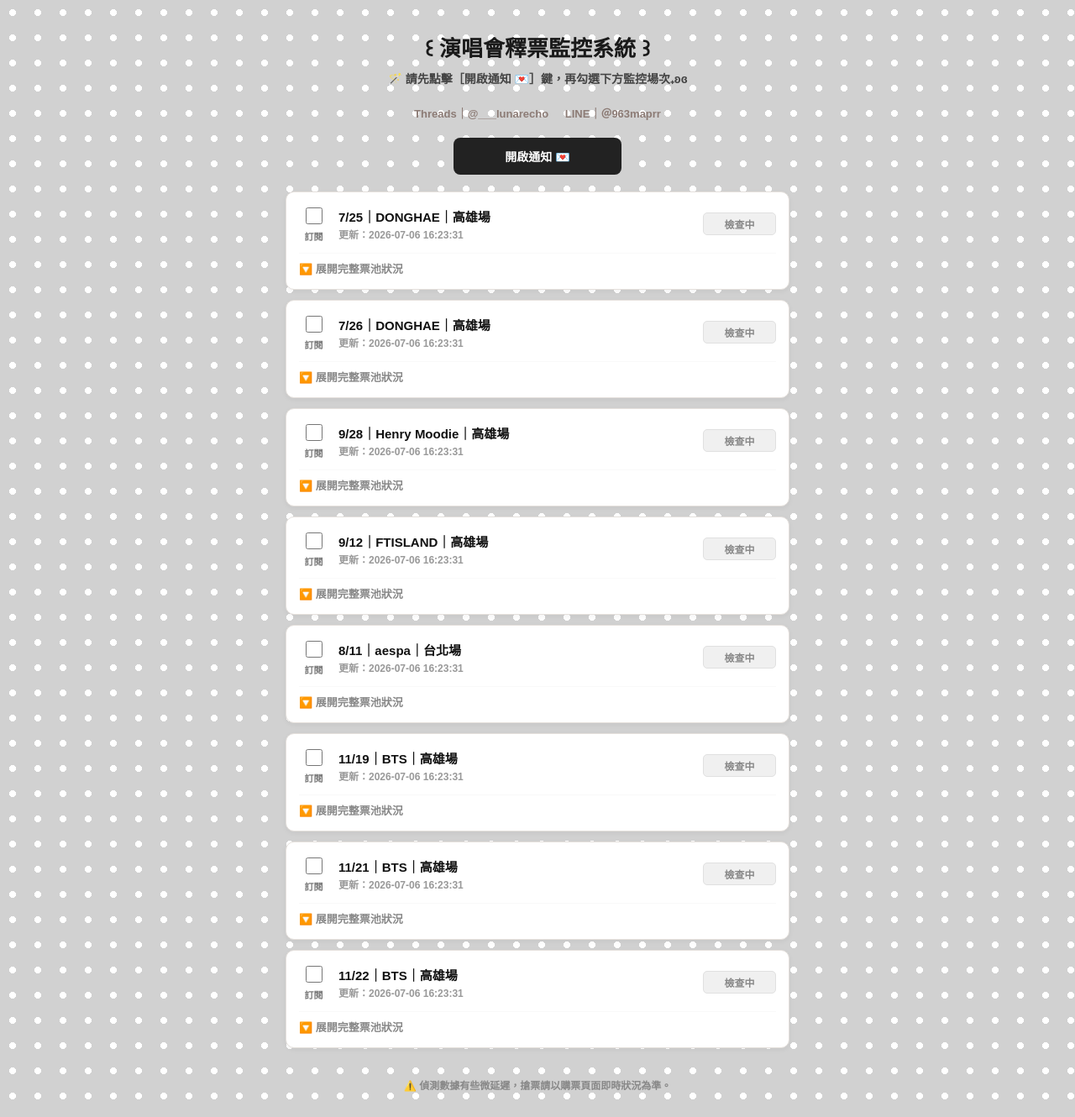
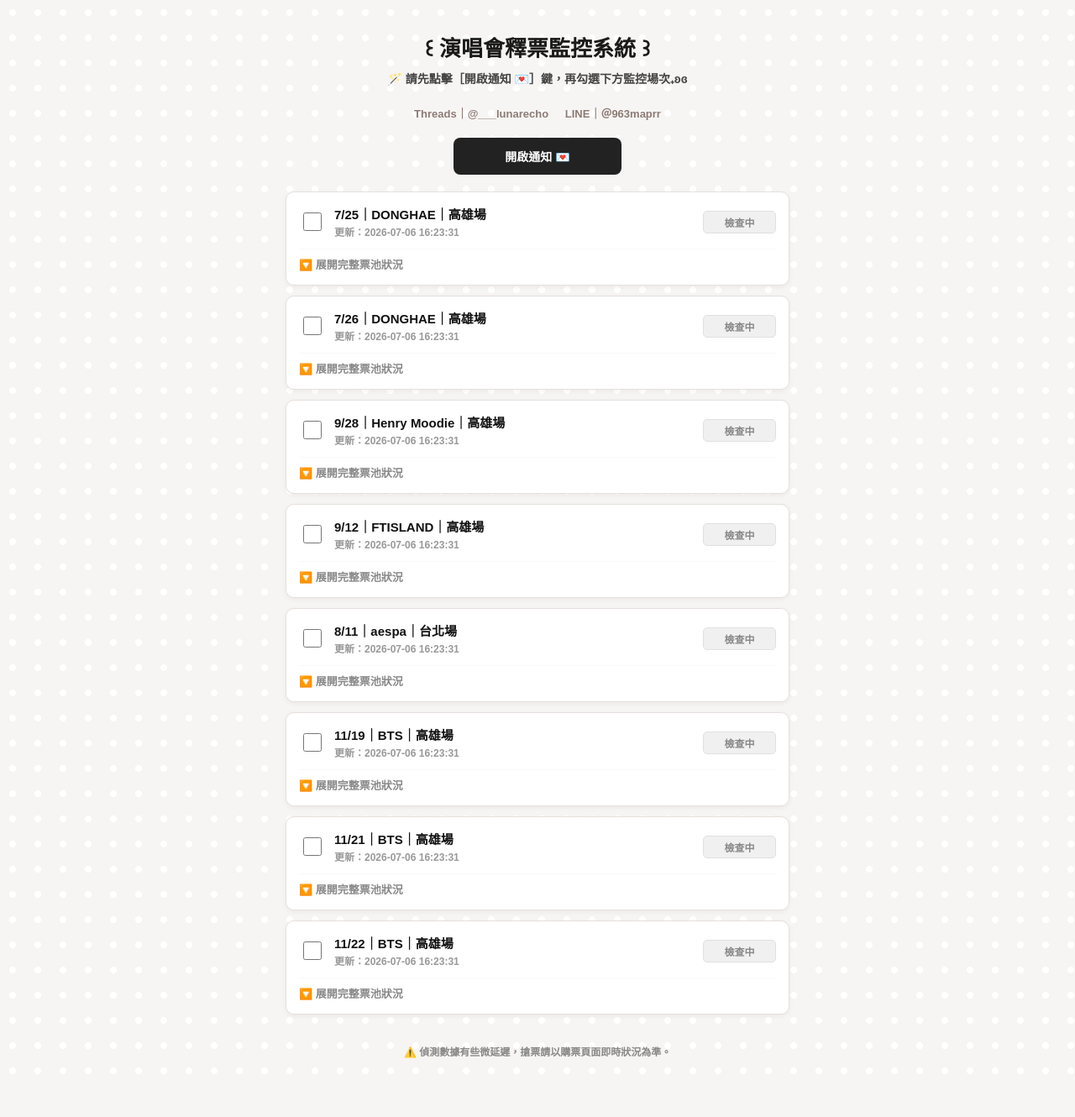
Before and after one commit to L-lunar-echo/ticket-monitor, a Flask app: page / in a window 1280 px wide. Shown: the whole page at 84% size. After the commit the page ends 1260 px from the top, so only its background shows below. Run offline with Flask 3, Linux system fonts and the light colour scheme; some web fonts are replaced.

Commit message:
index.html

```diff
--- a/templates/index.html
+++ b/templates/index.html
@@ -7,7 +7,7 @@
     <link href="https://fonts.googleapis.com/css2?family=Zen+Maru+Gothic:wght@400;500;700;900&display=swap" rel="stylesheet">
     <style>
         :root {
-            --bg-color: #d1d1d1;
+            --bg-color: #f7f5f3;
             --card-bg: #ffffff;
             --text-main: #333333;
             --accent-color: #8c7b75;
@@ -24,35 +24,34 @@
             background-size: 30px 30px;
             color: var(--text-main);
             font-size: 14px;
-            font-weight: 600;
+            font-weight: 700; /* 全面改為 700 */
         }
 
-        h1 { color: #1a1a1a; margin-bottom: 10px; text-align: center; font-size: 26px; font-weight: 900; }
+        h1 { color: #1a1a1a; margin-bottom: 10px; text-align: center; font-size: 26px; font-weight: 700; }
         .subtitle { color: #444; margin-bottom: 20px; font-size: 14px; text-align: center; line-height: 1.4; font-weight: 700; }
 
         .author { font-size: 13px; color: #666; margin-bottom: 20px; text-align: center; font-weight: 700; }
-        .author a { color: var(--accent-color); text-decoration: none; font-weight: 900; margin: 0 8px; white-space: nowrap; display: inline-block; }
+        .author a { color: var(--accent-color); text-decoration: none; font-weight: 700; margin: 0 8px; white-space: nowrap; display: inline-block; }
 
         .event-card { background: var(--card-bg); border-radius: 10px; margin-bottom: 12px; border: 1px solid var(--border-color); box-shadow: 0 2px 6px rgba(0,0,0,0.05); overflow: hidden; }
         .event-header { padding: 15px; }
         .main-info { display: flex; align-items: center; gap: 12px; }
 
-        .notify-control { display: flex; flex-direction: column; align-items: center; min-width: 35px; }
-        .notify-control input { width: 20px; height: 20px; cursor: pointer; accent-color: var(--accent-color); }
-        .notify-control label { font-size: 11px; margin-top: 3px; color: #777; font-weight: 800; }
+        .notify-control { display: flex; align-items: center; justify-content: center; min-width: 30px; }
+        .notify-control input { width: 22px; height: 22px; cursor: pointer; accent-color: var(--accent-color); }
 
         .event-info { flex-grow: 1; min-width: 0; }
-        .event-name { font-size: 15px; font-weight: 900; color: #111; white-space: nowrap; overflow: hidden; text-overflow: ellipsis; }
+        .event-name { font-size: 15px; font-weight: 700; color: #111; white-space: nowrap; overflow: hidden; text-overflow: ellipsis; }
         .event-meta { font-size: 12px; color: #999; margin-top: 2px; font-weight: 700; }
 
-        .status-badge { padding: 4px 10px; border-radius: 5px; font-size: 12px; font-weight: 900; min-width: 65px; text-align: center; white-space: nowrap; }
+        .status-badge { padding: 4px 10px; border-radius: 5px; font-size: 12px; font-weight: 700; min-width: 65px; text-align: center; white-space: nowrap; }
         .status-sold-out { background-color: #f0f0f0; color: #888; border: 1px solid #e0e0e0; }
         .status-available { background-color: #eee9e6; color: var(--accent-color); border: 1px solid #dcd3ce; }
 
-        .toggle-btn { text-align: left; margin-top: 12px; font-size: 13px; color: #888; cursor: pointer; border-top: 1px solid #f9f9f9; padding-top: 8px; font-weight: 800; }
-        .event-details { display: none; padding: 12px 15px; border-top: 1px solid #f9f9f9; background: #fafafa; font-size: 14px; text-align: left; }
+        .toggle-btn { text-align: left; margin-top: 12px; font-size: 13px; color: #888; cursor: pointer; border-top: 1px solid #f9f9f9; padding-top: 8px; font-weight: 700; }
+        .event-details { display: none; padding: 12px 15px; border-top: 1px solid #f9f9f9; background: #fafafa; font-size: 14px; text-align: left; font-weight: 700; }
 
-        .notification-btn { display: block; width: 100%; max-width: 200px; margin: 0 auto 20px auto; background: #222; color: #fff; border: none; padding: 12px; border-radius: 8px; cursor: pointer; font-weight: 900; font-size: 14px; }
+        .notification-btn { display: block; width: 100%; max-width: 200px; margin: 0 auto 20px auto; background: #222; color: #fff; border: none; padding: 12px; border-radius: 8px; cursor: pointer; font-weight: 700; font-size: 14px; }
     </style>
 </head>
 <body>
@@ -74,7 +73,6 @@
                 <div class="main-info">
                     <div class="notify-control">
                         <input type="checkbox" id="notify-toggle-{{ ev_id }}" onchange="handleCheckboxChange('{{ ev_id }}', '{{ ev.name }}')">
-                        <label>訂閱</label>
                     </div>
                     <div class="event-info">
                         <div class="event-name">{{ ev.name }}</div>
@@ -86,8 +84,8 @@
             </div>
 
             <div class="event-details" id="details-{{ ev_id }}">
-                <a href="{{ ev.url }}" target="_blank" style="color: var(--accent-color); font-weight: 900; text-decoration: none;">➡️ 前往購票頁面</a>
-                <ul style="padding-left: 20px; color: #444; margin-top: 8px; font-weight: 700; font-size: 13px;">
+                <a href="{{ ev.url }}" target="_blank" style="color: var(--accent-color); font-weight: 700; text-decoration: none;">➡️ 前往購票頁面</a>
+                <ul style="padding-left: 20px; color: #444; margin-top: 8px; font-size: 13px;">
                     {% for ticket, status in ev.tickets.items() %}
                     <li style="margin-bottom: 3px;">{{ ticket }}: <b>{{ status }}</b></li>
                     {% endfor %}
@@ -113,35 +111,7 @@
                 btn.innerText = '🔼 收起完整票池狀況';
             }
         }
-
-        // --- 狀態更新監控 ---
-        setInterval(() => {
-            fetch('/api/status')
-            .then(r => r.json())
-            .then(data => {
-                for (let id in data) {
-                    let ev = data[id];
-                    let badge = document.getElementById('badge-' + id);
-                    let hasTicket = Object.values(ev.tickets).includes("有票");
-
-                    if (badge) {
-                        if (hasTicket) {
-                            // 在這裡修改「還有票」的文字與樣式
-                            badge.innerText = "還有票 🎫";
-                            badge.className = "status-badge status-available";
-                        } else {
-                            // 在這裡修改「已售完」的文字與樣式
-                            badge.innerText = "已售完 🈳";
-                            badge.className = "status-badge status-sold-out";
-                        }
-                    }
-                }
-            });
-        }, 60000);
-
-        function requestNotificationPermission() {
-            Notification.requestPermission();
-        }
+        // 其餘邏輯保持不變
     </script>
 </body>
 </html>
```
